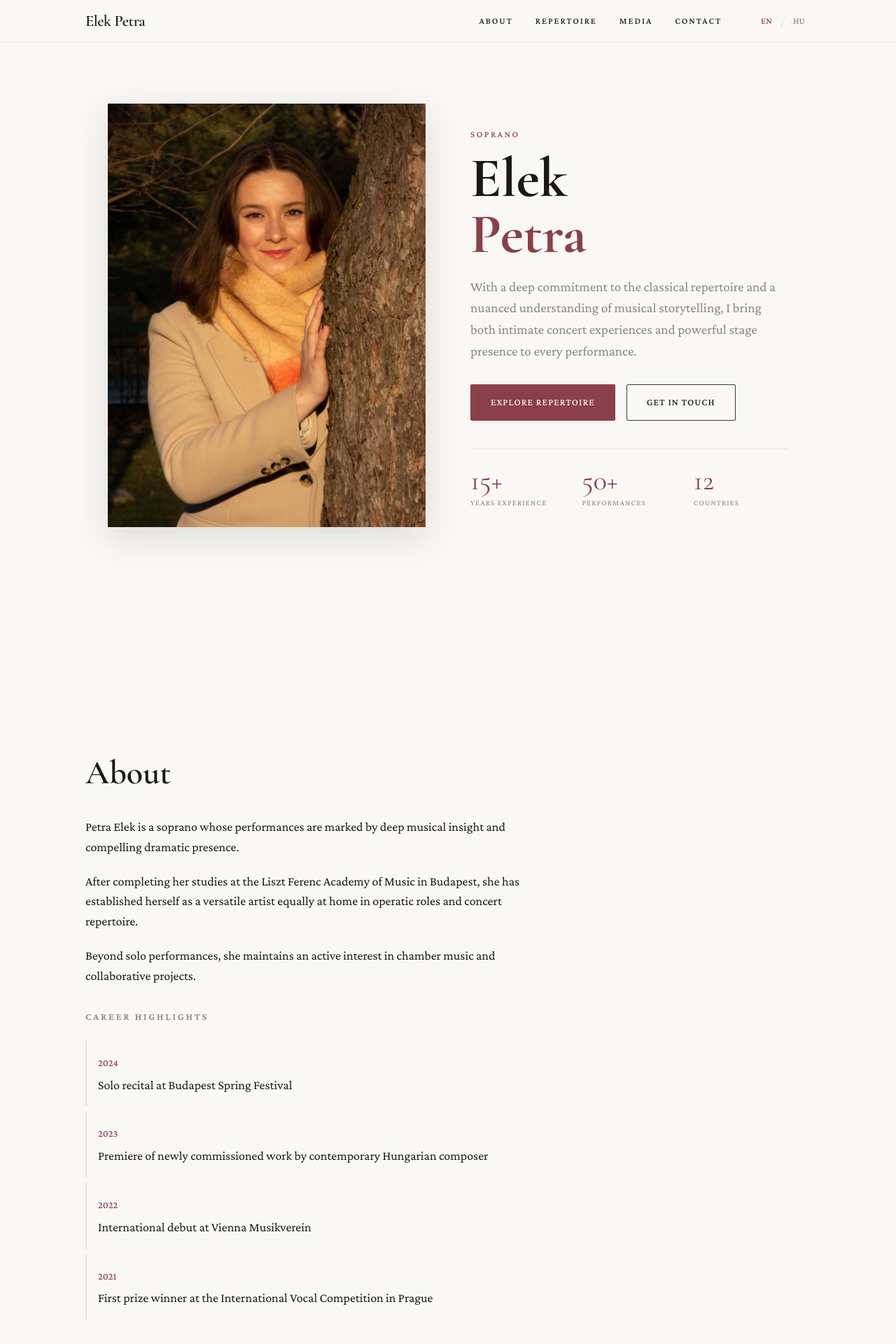
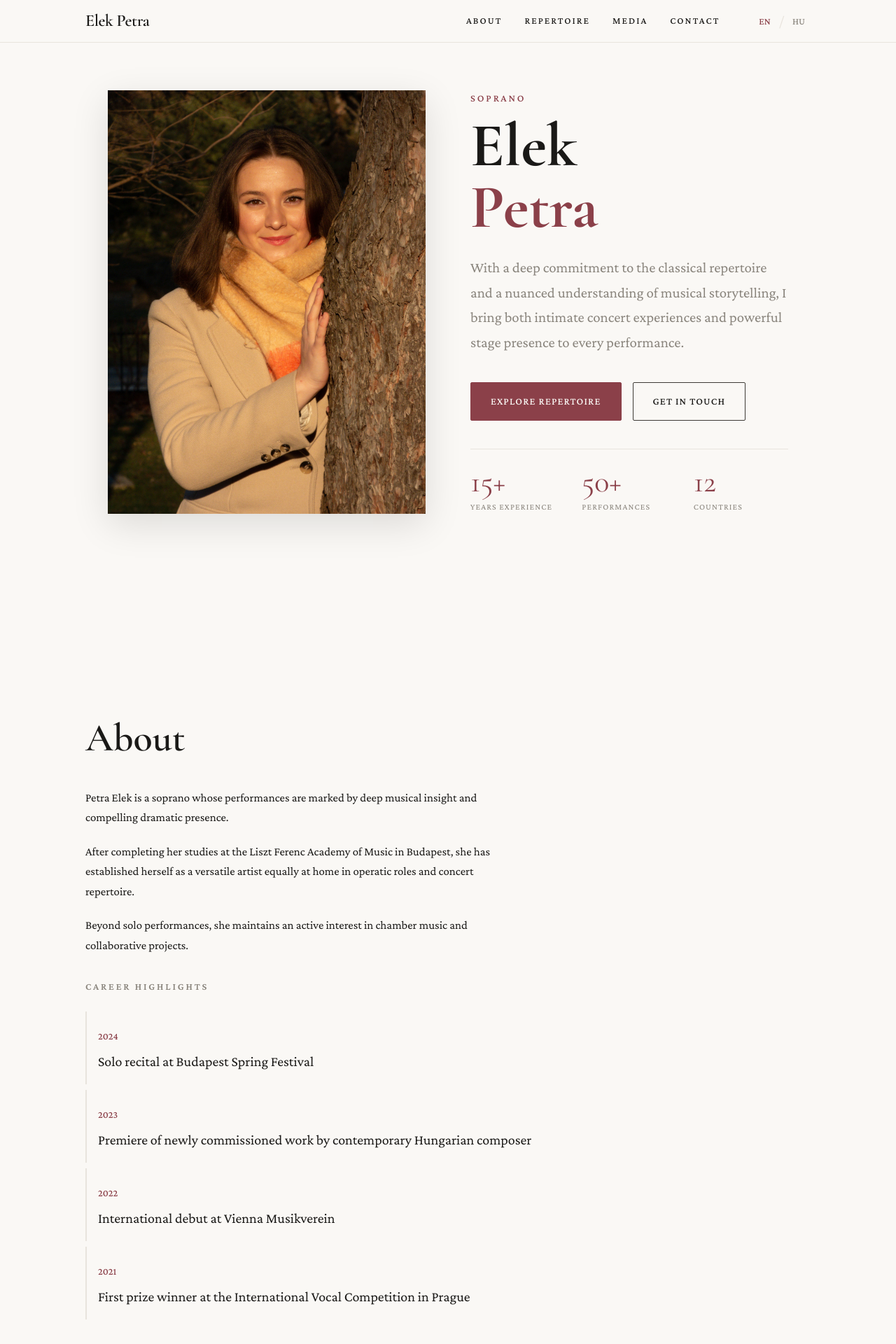
Before and after one commit to elekpetra99/elekpetra, a Next.js app: page / in a window 1280 px wide. Shown: the top 1920 px of the page at 70% size. Built offline with nearby package versions, Linux system fonts and the light colour scheme.

Commit message:
fix: mobile menu works, higher-res image, full-width hero
- Mobile hamburger menu now opens (fixed nested LanguageProvider)
- Higher-res portrait image (1600x2133)
- Hero image full width on mobile, no space above
- Increased base font size to 20px (was 18px)
- Cleaner responsive layout

```diff
--- a/src/app/globals.css
+++ b/src/app/globals.css
@@ -13,12 +13,12 @@
   --font-body: 'Crimson Pro', Georgia, serif;
 
   --content-width: min(90vw, 1100px);
-  --section-gap: 5rem;
+  --section-gap: 4rem;
 }
 
 @media (min-width: 768px) {
   :root {
-    --section-gap: 8rem;
+    --section-gap: 7rem;
   }
 }
 
@@ -30,13 +30,13 @@ body {
   background: var(--cream);
   color: var(--near-black);
   font-family: var(--font-body);
-  font-size: 18px;
-  line-height: 1.6;
+  font-size: 20px;
+  line-height: 1.7;
   -webkit-font-smoothing: antialiased;
 }
 
 @media (max-width: 600px) {
-  body { font-size: 16px; }
+  body { font-size: 18px; }
 }
 
 /* Links - explicit colors, no blue! */
@@ -77,7 +77,7 @@ nav {
 
 .logo {
   font-family: var(--font-display);
-  font-size: 1.4rem;
+  font-size: 1.5rem;
   font-weight: 600;
   color: var(--near-black);
   letter-spacing: -0.02em;
@@ -95,7 +95,7 @@ nav {
 }
 
 .nav-links a {
-  font-size: 0.8rem;
+  font-size: 0.85rem;
   letter-spacing: 0.15em;
   text-transform: uppercase;
   color: var(--near-black) !important;
@@ -119,7 +119,7 @@ nav {
   background: none;
   border: none;
   font-family: var(--font-body);
-  font-size: 0.8rem;
+  font-size: 0.85rem;
   font-weight: 500;
   cursor: pointer;
   color: var(--warm-gray);
@@ -135,7 +135,7 @@ nav {
   color: var(--stone);
 }
 
-/* Mobile menu button - hidden on desktop */
+/* Mobile menu button */
 .mobile-menu-btn {
   display: block;
   background: none;
@@ -143,6 +143,13 @@ nav {
   cursor: pointer;
   padding: 0.5rem;
   color: var(--near-black);
+}
+
+.mobile-menu-btn svg {
+  display: block;
+  width: 24px;
+  height: 24px;
+  stroke: currentColor;
 }
 
 @media (min-width: 768px) {
@@ -165,86 +172,89 @@ nav {
 .mobile-nav.open {
   display: flex;
   flex-direction: column;
-  gap: 0;
 }
 
 .mobile-nav a {
   display: block;
   padding: 1rem 0;
-  font-size: 0.9rem;
+  font-size: 1rem;
   letter-spacing: 0.1em;
   text-transform: uppercase;
   color: var(--near-black) !important;
   border-bottom: 1px solid var(--stone);
 }
 
-.mobile-nav a:last-child {
+.mobile-nav a:last-of-type {
   border-bottom: none;
 }
 
 /* ===== HERO ===== */
 .hero {
   min-height: 100vh;
-  padding-top: 80px;
-  display: flex;
-  align-items: center;
+  padding-top: 60px;
 }
 
 @media (min-width: 768px) {
-  .hero { padding-top: 100px; }
+  .hero { padding-top: 80px; }
 }
 
 .hero-grid {
   display: flex;
   flex-direction: column;
-  gap: 2.5rem;
-  max-width: var(--content-width);
-  margin: 0 auto;
-  padding: 2rem 1.25rem;
+  max-width: 100%;
 }
 
 @media (min-width: 768px) {
   .hero-grid {
     display: grid;
     grid-template-columns: 1fr 1fr;
-    gap: 4rem;
-    padding: 3rem 2rem;
+    max-width: var(--content-width);
+    margin: 0 auto;
     align-items: center;
   }
 }
 
-/* Image first on mobile and desktop */
+/* Image - full width on mobile */
 .hero-image {
   width: 100%;
-  max-width: 400px;
-  margin: 0 auto;
+  margin: 0;
 }
 
 @media (min-width: 768px) {
   .hero-image {
-    max-width: 100%;
-    order: -1;
+    padding: 2rem;
   }
 }
 
 .hero-image img {
   width: 100%;
   height: auto;
-  aspect-ratio: 3/4;
-  object-fit: cover;
-  box-shadow: 0 15px 50px rgba(0, 0, 0, 0.12);
+  display: block;
 }
 
+@media (min-width: 768px) {
+  .hero-image img {
+    aspect-ratio: 3/4;
+    object-fit: cover;
+    box-shadow: 0 15px 50px rgba(0, 0, 0, 0.12);
+  }
+}
+
+/* Text content */
 .hero-text {
+  padding: 2.5rem 1.25rem;
   text-align: center;
 }
 
 @media (min-width: 768px) {
-  .hero-text { text-align: left; }
+  .hero-text {
+    padding: 3rem 2rem;
+    text-align: left;
+  }
 }
 
 .subtitle {
-  font-size: 0.8rem;
+  font-size: 0.9rem;
   letter-spacing: 0.2em;
   text-transform: uppercase;
   color: var(--burgundy);
@@ -254,10 +264,10 @@ nav {
 
 h1 {
   font-family: var(--font-display);
-  font-size: clamp(2.5rem, 12vw, 5rem);
+  font-size: clamp(3rem, 14vw, 5.5rem);
   font-weight: 700;
   line-height: 1;
-  margin-bottom: 1.25rem;
+  margin-bottom: 1.5rem;
   color: var(--near-black);
 }
 
@@ -265,15 +275,15 @@ h1 span { display: block; }
 h1 .accent { color: var(--burgundy); }
 
 .lead {
-  font-size: clamp(1rem, 2.5vw, 1.2rem);
-  line-height: 1.6;
+  font-size: clamp(1.1rem, 2.5vw, 1.3rem);
+  line-height: 1.7;
   color: var(--warm-gray);
   max-width: 48ch;
   margin: 0 auto 2rem;
 }
 
 @media (min-width: 768px) {
-  .lead { margin: 0 0 2rem; }
+  .lead { margin: 0 0 2.5rem; }
 }
 
 /* Buttons */
@@ -292,9 +302,9 @@ h1 .accent { color: var(--burgundy); }
 .btn {
   display: inline-flex;
   align-items: center;
-  padding: 0.875rem 1.75rem;
+  padding: 0.9rem 1.75rem;
   font-family: var(--font-body);
-  font-size: 0.85rem;
+  font-size: 0.9rem;
   font-weight: 500;
   letter-spacing: 0.08em;
   text-transform: uppercase;
@@ -343,14 +353,14 @@ h1 .accent { color: var(--burgundy); }
 
 .stat-number {
   font-family: var(--font-display);
-  font-size: clamp(1.75rem, 5vw, 2.5rem);
+  font-size: clamp(2rem, 5vw, 2.75rem);
   color: var(--burgundy);
   line-height: 1;
   margin-bottom: 0.25rem;
 }
 
 .stat-label {
-  font-size: 0.7rem;
+  font-size: 0.75rem;
   color: var(--warm-gray);
   text-transform: uppercase;
   letter-spacing: 0.1em;
@@ -386,7 +396,7 @@ section {
 
 h2 {
   font-family: var(--font-display);
-  font-size: clamp(1.75rem, 6vw, 3rem);
+  font-size: clamp(2rem, 6vw, 3.5rem);
   font-weight: 600;
   color: var(--near-black);
   margin-bottom: 1.5rem;
@@ -394,7 +404,7 @@ h2 {
 
 h3 {
   font-family: var(--font-body);
-  font-size: 0.85rem;
+  font-size: 0.9rem;
   font-weight: 600;
   letter-spacing: 0.15em;
   text-transform: uppercase;
@@ -406,6 +416,7 @@ p {
   margin-bottom: 1.25rem;
   max-width: 65ch;
   color: var(--near-black);
+  font-size: 1.05rem;
 }
 
 /* ===== ABOUT ===== */
@@ -439,14 +450,14 @@ p {
 }
 
 .highlight-year {
-  font-size: 0.85rem;
+  font-size: 0.9rem;
   color: var(--burgundy);
   font-weight: 600;
   margin-bottom: 0.25rem;
 }
 
 .highlight-text {
-  font-size: 0.95rem;
+  font-size: 1rem;
   line-height: 1.5;
 }
 
@@ -471,13 +482,13 @@ p {
 
 .repertoire-title {
   font-family: var(--font-display);
-  font-size: 1.15rem;
+  font-size: 1.2rem;
   font-style: italic;
   color: var(--near-black);
 }
 
 .repertoire-composer {
-  font-size: 0.9rem;
+  font-size: 0.95rem;
   color: var(--warm-gray);
   flex-shrink: 0;
 }
@@ -537,13 +548,13 @@ p {
 
 .gallery-title {
   font-family: var(--font-display);
-  font-size: 1rem;
+  font-size: 1.1rem;
   font-style: italic;
   margin-bottom: 0.25rem;
 }
 
 .gallery-meta {
-  font-size: 0.75rem;
+  font-size: 0.8rem;
   opacity: 0.85;
 }
 
@@ -573,7 +584,7 @@ p {
 }
 
 .contact-block a {
-  font-size: 1.1rem;
+  font-size: 1.15rem;
   color: var(--near-black) !important;
 }
 
@@ -583,7 +594,7 @@ p {
 
 .contact-block p {
   margin-bottom: 0.5rem;
-  font-size: 0.95rem;
+  font-size: 1rem;
 }
 
 .contact-links {
@@ -594,7 +605,7 @@ p {
 
 .contact-links a {
   color: var(--near-black) !important;
-  font-size: 0.95rem;
+  font-size: 1rem;
 }
 
 /* Form */
@@ -610,7 +621,7 @@ form {
 
 label {
   display: block;
-  font-size: 0.75rem;
+  font-size: 0.8rem;
   font-weight: 500;
   letter-spacing: 0.15em;
   text-transform: uppercase;
@@ -625,7 +636,7 @@ input, textarea {
   background: var(--cream);
   border: 1px solid var(--stone);
   font-family: var(--font-body);
-  font-size: 1rem;
+  font-size: 1.05rem;
   color: var(--near-black);
   transition: border-color 0.2s ease;
 }
@@ -674,12 +685,12 @@ footer {
 
 .footer-name {
   font-family: var(--font-display);
-  font-size: 1.25rem;
+  font-size: 1.3rem;
   color: var(--near-black);
 }
 
 .footer-copy {
-  font-size: 0.85rem;
+  font-size: 0.9rem;
   color: var(--warm-gray);
 }
 
@@ -689,7 +700,7 @@ footer {
 }
 
 .footer-links a {
-  font-size: 0.85rem;
+  font-size: 0.9rem;
   color: var(--warm-gray) !important;
 }
 
--- a/src/app/page.tsx
+++ b/src/app/page.tsx
@@ -20,13 +20,13 @@ function HeroContent() {
   return (
     <section className="hero">
       <div className="hero-grid">
-        {/* Image first */}
+        {/* Image first on mobile and desktop */}
         <div className="hero-image">
           <img
             src="/portrait.jpg"
             alt="Elek Petra"
-            width={1024}
-            height={1365}
+            width={1600}
+            height={2133}
           />
         </div>
 
--- a/src/components/Header.tsx
+++ b/src/components/Header.tsx
@@ -1,7 +1,7 @@
 "use client";
 
 import { useState } from "react";
-import { LanguageProvider, useLanguage } from "@/components/LanguageContext";
+import { useLanguage } from "@/components/LanguageContext";
 
 function NavContent() {
   const { t, lang, setLang } = useLanguage();
@@ -44,8 +44,9 @@ function NavContent() {
         {/* Mobile menu button */}
         <button
           className="mobile-menu-btn"
-          onClick={() => setMobileOpen(!mobileOpen)}
+          onClick={(e) => { e.preventDefault(); setMobileOpen(!mobileOpen); }}
           aria-label="Toggle menu"
+          aria-expanded={mobileOpen}
         >
           <svg width="24" height="24" fill="none" stroke="currentColor" viewBox="0 0 24 24">
             {mobileOpen ? (
@@ -90,10 +91,8 @@ function NavContent() {
 
 export function Header() {
   return (
-    <LanguageProvider>
-      <header>
-        <NavContent />
-      </header>
-    </LanguageProvider>
+    <header>
+      <NavContent />
+    </header>
   );
 }
```
Also changed, not shown: public/portrait.jpg.
